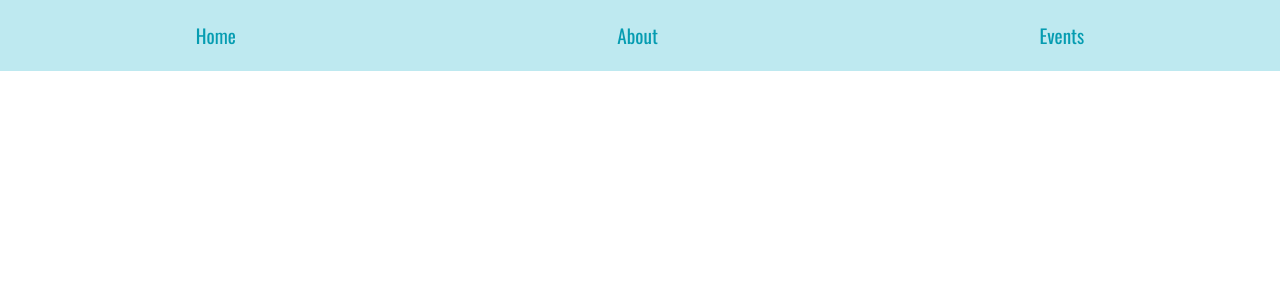
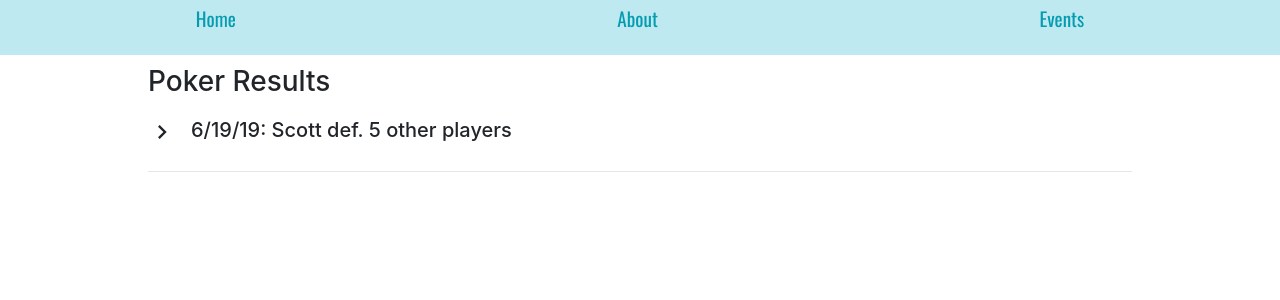
Before and after one commit to epheat/bigelow, a React app: page /#/poker in a window 1280 px wide. Shown: the top 300 px of the page. Built offline with nearby package versions, Linux system fonts and the light colour scheme.

Commit message:
Add PokerResults page

```diff
--- a/package.json
+++ b/package.json
@@ -36,7 +36,9 @@
     "axios": "^0.19.0",
     "classnames": "^2.2.6",
     "react": "^16.8.6",
+    "react-bootstrap": "^1.0.0-beta.9",
     "react-dom": "^16.8.6",
+    "react-icons": "^3.7.0",
     "react-router": "^5.0.1",
     "react-router-dom": "^5.0.1",
     "react-transition-group": "^4.1.1"
--- a/src/App.jsx
+++ b/src/App.jsx
@@ -5,6 +5,7 @@ import Navbar from './components/Navbar';
 import Home from './pages/Home';
 import About from './pages/About';
 import Events from './pages/Events';
+import PokerResults from './pages/PokerResults';
 
 import './scss/bigelow.scss';
 
@@ -18,6 +19,7 @@ const App = () => {
                     <Route exact path="/" component={Home}/>
                     <Route path="/about" component={About} />
                     <Route path="/events" component={Events} />
+                    <Route path="/poker" component={PokerResults}/>
                 </Switch>
             </div>
         </Router>
--- /dev/null
+++ b/src/components/PokerGame.jsx
@@ -0,0 +1,76 @@
+import React from 'react';
+
+import Baboosh from './Baboosh';
+import Collapse from 'react-bootstrap/Collapse';
+import Row from 'react-bootstrap/Row';
+import Table from 'react-bootstrap/Table';
+import { MdExpandMore, MdChevronRight } from 'react-icons/md';
+
+class PokerGame extends React.Component {
+    constructor(props) {
+        super(props);
+        this.state = {
+            open: false
+        }
+    }
+
+    getPlayerTableRow(player) {
+        // If they break even, default to black
+        let profitStyle = '';
+        const profit = player.cashOut - player.buyIn;
+        let profitText = '0';
+        if (profit > 0) {
+            profitStyle = 'profit-gain';
+            profitText = profit;
+        } else if (profit < 0) {
+            profitStyle = 'profit-loss';
+            profitText = '('.concat(Math.abs(profit)).concat(')');
+        }
+
+        return (
+            <tr key={player.name}>
+                <td>{player.name}</td>
+                <td>{player.buyIn}</td>
+                <td>{player.cashOut}</td>
+                <td className={profitStyle}>{profitText}</td>
+            </tr>
+        )
+    }
+
+    render() {
+        const game = this.props.game;
+        const chevron = this.state.open ? MdExpandMore : MdChevronRight;
+        return (
+            <div>
+                <Row className='poker-game-headline' onClick={()=>this.setState({open: !this.state.open})}>
+                    <h3 className='col-auto poker-dropdown'>{React.createElement(chevron, null, null)}</h3>
+                    <h5 className='col-auto'>{game.date}: {game.players[0].name} def. {game.players.length-1} other players</h5>
+                </Row>
+                <Collapse in={this.state.open}>
+                    <div>   {/* This div allows smooth dropdown animation */}
+                        <Table striped bordered hover>
+                            <thead>
+                                <tr>
+                                    <th>Name</th>
+                                    <th><Baboosh/>uy In</th>
+                                    <th>Cash Out</th>
+                                    <th>Profit</th>
+                                </tr>
+                            </thead>
+                            <tbody>
+                                {
+                                    game.players.map(function(player) {
+                                        return this.getPlayerTableRow(player)
+                                    }, this)
+                                }
+                            </tbody>
+                        </Table>
+                    </div>
+                </Collapse>
+                <hr />
+            </div>
+        );
+    }
+}
+
+export default PokerGame;
--- /dev/null
+++ b/src/data/PokerGames.json
@@ -0,0 +1,13 @@
+[
+    {
+        "date": "6/19/19",
+        "players": [
+            {"name": "Scott", "buyIn": 10, "cashOut": 40},
+            {"name": "Jack", "buyIn": 10, "cashOut": 20},
+            {"name": "Evan", "buyIn": 10, "cashOut": 0},
+            {"name": "Blake", "buyIn": 10, "cashOut": 0},
+            {"name": "Aaron", "buyIn": 10, "cashOut": 0},
+            {"name": "John", "buyIn": 10, "cashOut": 0}
+        ]
+    }
+]
--- a/src/index.html
+++ b/src/index.html
@@ -10,6 +10,12 @@
     <meta name="viewport" content="width=device-width, initial-scale=1">
     <!-- google fonts -->
     <link href="https://fonts.googleapis.com/css?family=Josefin+Sans|Oswald:400,700|Exo+2|Hind+Siliguri&display=swap" rel="stylesheet">
+    <link
+        rel="stylesheet"
+        href="https://maxcdn.bootstrapcdn.com/bootstrap/4.3.1/css/bootstrap.min.css"
+        integrity="sha384-ggOyR0iXCbMQv3Xipma34MD+dH/1fQ784/j6cY/iJTQUOhcWr7x9JvoRxT2MZw1T"
+        crossorigin="anonymous"
+    />
 </head>
 <body>
 
--- a/src/pages/Events.jsx
+++ b/src/pages/Events.jsx
@@ -1,4 +1,5 @@
 import React from 'react';
+import { Link } from 'react-router-dom';
 
 import Tub from 'Assets/tub.jpg';
 import Poker from 'Assets/2_7.png';
@@ -11,6 +12,7 @@ const Events = () => {
             <img src={Tub} />
             <h2>Poker Night</h2>
             <p>Every Wednesday we realize we forgot to invite people over for poker night so we just play between the 4 of us it's great.</p>
+            <p>View the <Link to='/poker'>results</Link> from past games.</p>
             <img src={Poker} />
         </div>
     );
--- /dev/null
+++ b/src/pages/PokerResults.jsx
@@ -0,0 +1,22 @@
+import React from 'react';
+import PokerGame from '../components/PokerGame';
+
+const games = require('../data/PokerGames.json');
+
+function PokerResults(props) {
+
+    return (
+        <div className='bigelow-poker page-content'>
+            <h3 className='title'>Poker Results</h3>
+            {
+                games.map(function(game, index) {
+                    return (
+                        <PokerGame key={index} game={game} />
+                    );
+                })
+            }
+        </div>
+    );
+}
+
+export default PokerResults;
--- a/src/scss/_pages.scss
+++ b/src/scss/_pages.scss
@@ -1,6 +1,7 @@
 @import './pages/about';
 @import './pages/home';
 @import './pages/events';
+@import './pages/poker';
 
 .page-container {
     position: absolute;
--- /dev/null
+++ b/src/scss/pages/_poker.scss
@@ -0,0 +1,23 @@
+.bigelow-poker {
+
+    .title {
+        margin-top: 10px;
+        margin-bottom: 15px;
+    }
+
+    .profit-gain {
+        color: green;
+    }
+
+    .profit-loss {
+        color: red;
+    }
+
+    .poker-game-headline {
+        align-items: center;
+    }
+
+    .poker-dropdown {
+        padding-right: 0;
+    }
+}
```
Also changed, not shown: 1 other file (tests, documents, lock files or other folders).
